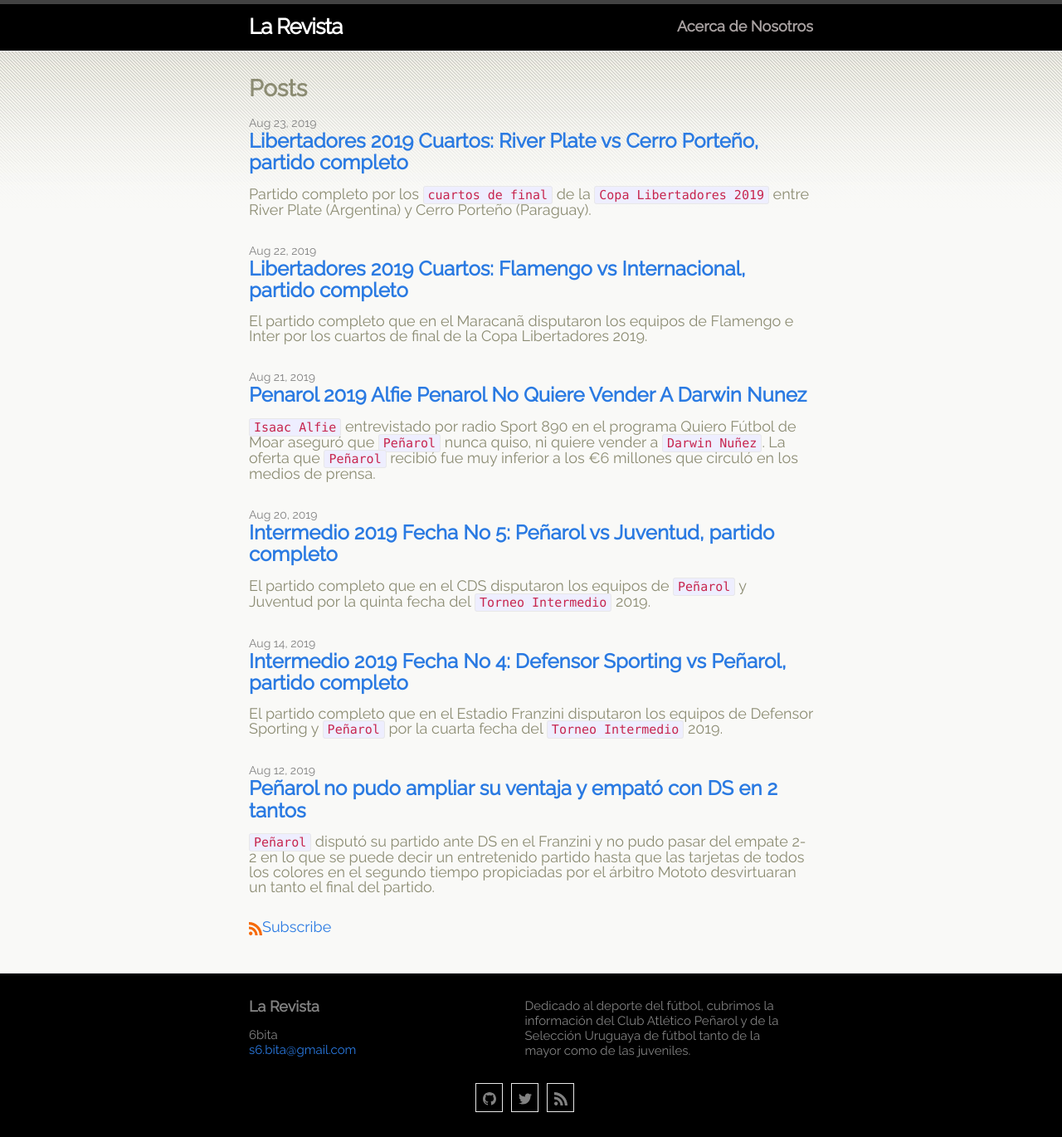
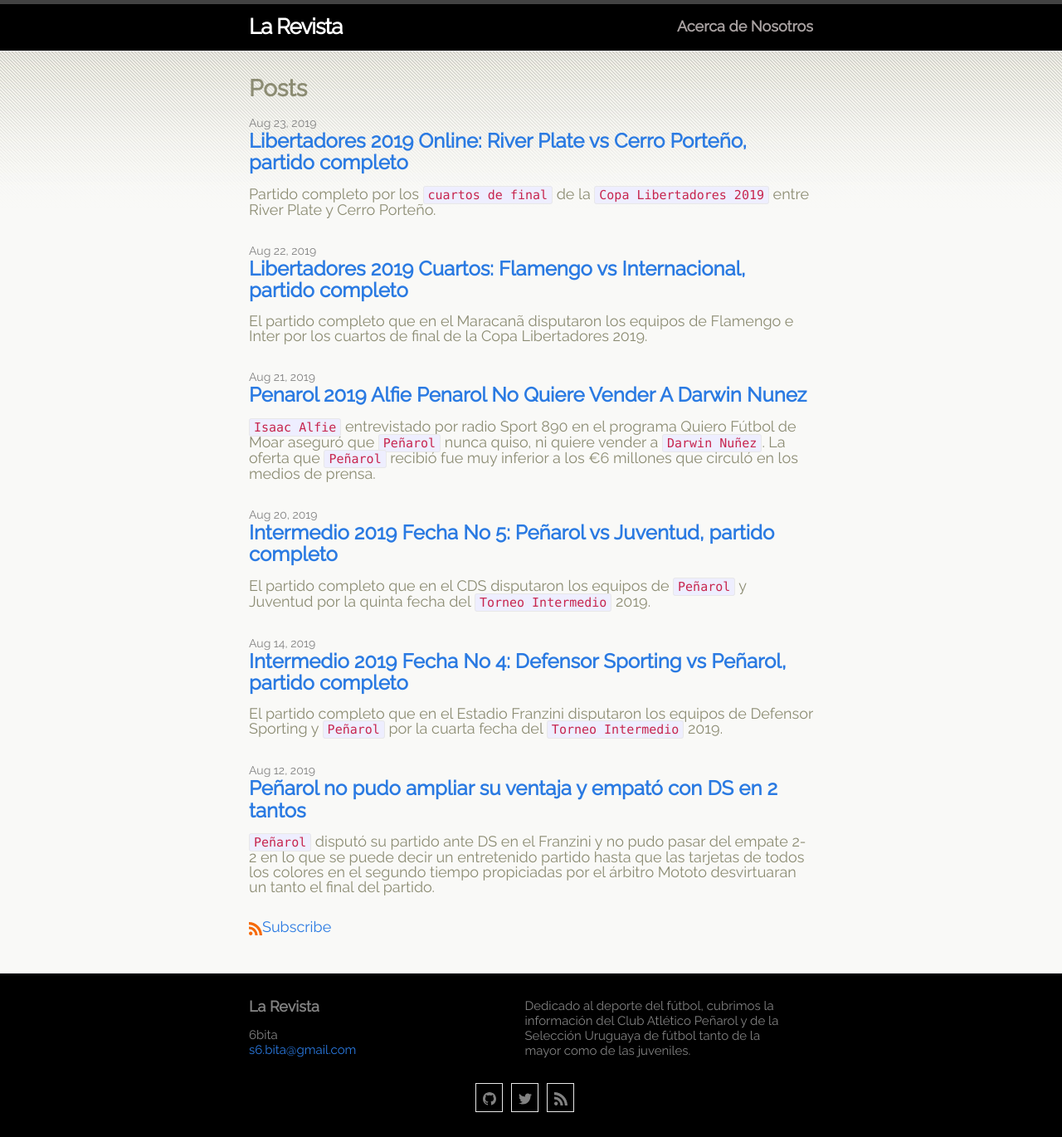
Before and after one commit to 6bita/magasinet, a Jekyll site: the page built from index.md, in a window 1280 px wide. Shown: the whole page at 83% size. Built offline with Jekyll 4.4.1, drawn with Linux system fonts in a browser that asks for light colours.

Commit message:
Update 2019-08-23-libertadores-2019-cuartos-river-plate-vs-cerro-porteno-partido-completo.md

```diff
--- a/_posts/2019-08-23-libertadores-2019-cuartos-river-plate-vs-cerro-porteno-partido-completo.md
+++ b/_posts/2019-08-23-libertadores-2019-cuartos-river-plate-vs-cerro-porteno-partido-completo.md
@@ -1,12 +1,12 @@
 ---
 layout: post
-title: "Libertadores 2019 Cuartos: River Plate vs Cerro Porteño, partido completo"
-name: "2019-08-23-libertadores-2019-cuartos-river-plate-vs-cerro-porteno-partido-completo.md"
-description: "Partido completo por los cuartos de final de la Copa Libertadores 2019 entre River Plate y Cerro Porteño"
+title: "Libertadores 2019 Online: River Plate vs Cerro Porteño, partido completo"
+name: "2019-08-23-libertadores-2019-online-river-plate-vs-cerro-porteno-partido-completo.md"
+description: "Partido completo online por los cuartos de final de la Copa Libertadores 2019 entre River Plate y Cerro Porteño"
 link: https://mystream.to/watch/33y5ag1kuyep
 ---
 
-Partido completo por los `cuartos de final` de la `Copa Libertadores 2019` entre River Plate (Argentina) y Cerro Porteño (Paraguay).
+Partido completo por los `cuartos de final` de la `Copa Libertadores 2019` entre River Plate y Cerro Porteño.
 
 <br>
 
```
